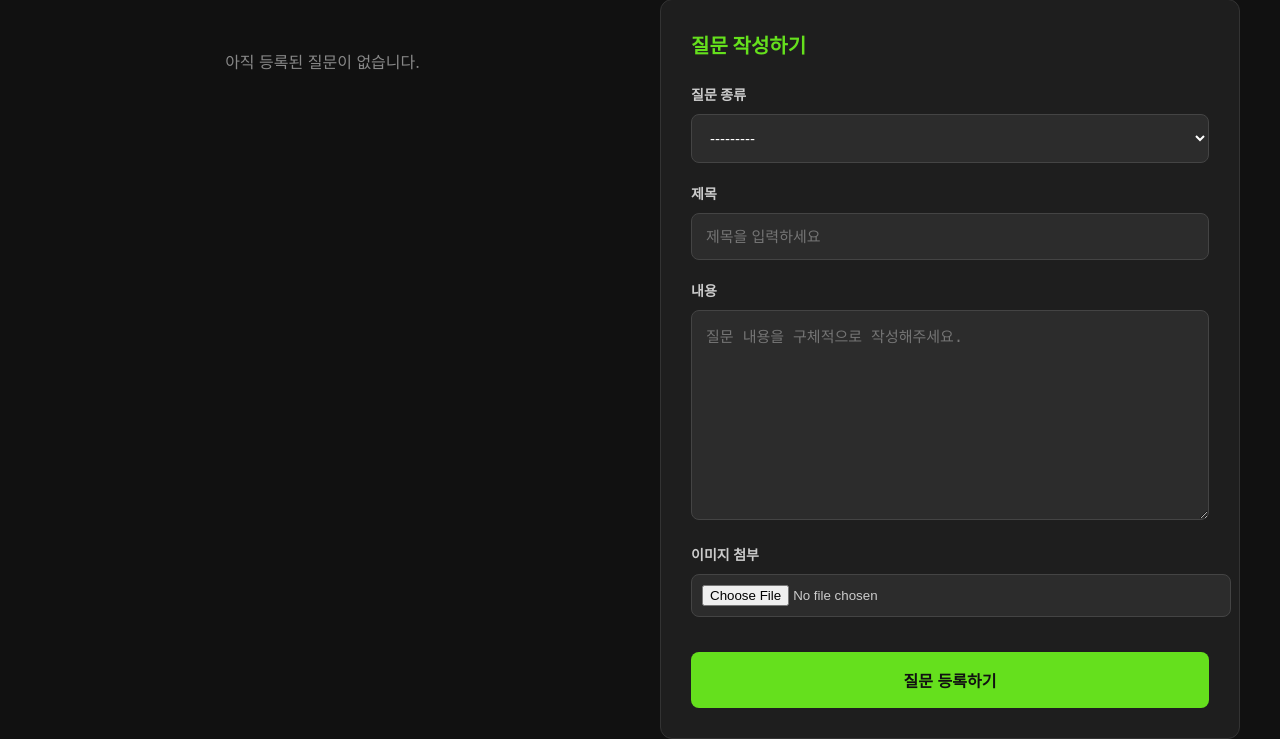
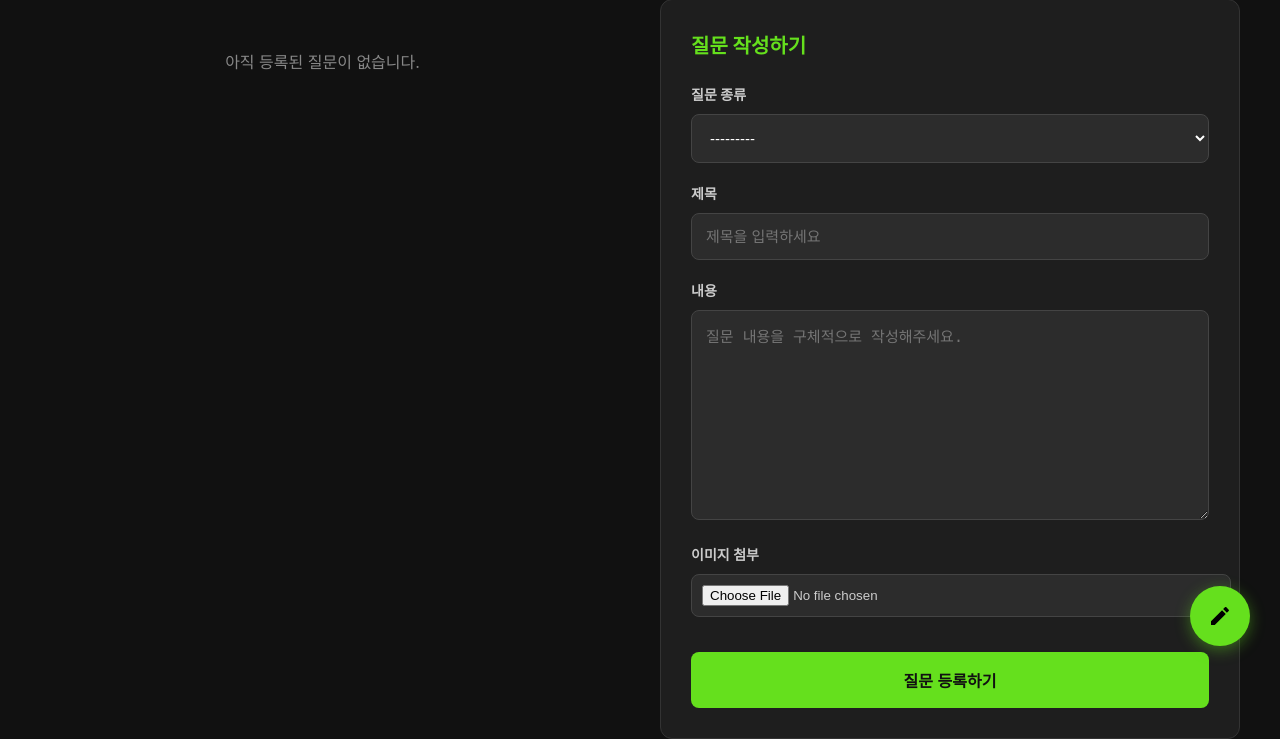
Before and after one commit to Pirogramming-24/hackathon_qteogry, a Django app: template questions/templates/questions/main_ny.html in a window 1280 px wide. Shown: the part 202-941 px from the top of the page. Run offline with Django 5.2, Linux system fonts and the light colour scheme; the template is opened without the code that fills it: values that come from a table or form of the project are taken from there, others are empty.

Commit message:
feat: 글쓰기 플로팅 버튼 추가

```diff
--- a/questions/static/questions/css/main_ny.css
+++ b/questions/static/questions/css/main_ny.css
@@ -216,3 +216,29 @@ body {
     background-color: #52C015; /* 살짝 어두운 연두 */
     transform: translateY(-2px);
 }
+
+/* [글쓰기 플로팅 버튼 - 왼쪽 구석 고정 수정본] */
+.floating-btn_ny {
+    position: fixed; /* 화면 스크롤 상관없이 고정 */
+    bottom: 30px;    /* 바닥에서 30px 위로 */
+    right: 30px;      /* 왼쪽 벽에서 30px 떨어짐 */
+
+    width: 60px;
+    height: 60px;
+    background-color: #65E01D; /* 형광 연두 */
+    border-radius: 50%; /* 완전 원형 */
+
+    display: flex;
+    justify-content: center;
+    align-items: center;
+
+    box-shadow: 0 4px 15px rgba(101, 224, 29, 0.4); /* 형광 그림자 */
+    transition: transform 0.2s, background-color 0.2s;
+    z-index: 9999; /* 제일 위에 뜨도록 숫자 높게 설정 */
+}
+
+.floating-btn_ny:hover {
+    background-color: #52C015;
+    transform: translateY(-3px) scale(1.05); /* 마우스 올리면 살짝 커짐 */
+    box-shadow: 0 6px 20px rgba(101, 224, 29, 0.6);
+}
--- a/questions/templates/questions/main_ny.html
+++ b/questions/templates/questions/main_ny.html
@@ -45,7 +45,7 @@
 
                 <div class="card-footer_ny">
                     <span>{{ question.created_at|date:"Y.m.d" }}</span>
-                    <span>저도 궁금해요 ❤️ {{ question.likes.count }}</span>
+                    <span>저도 궁금해요 😢 {{ question.likes.count }}</span>
                 </div>
             </div>
             {% empty %}
@@ -53,6 +53,12 @@
                     아직 등록된 질문이 없습니다.
                 </p>
             {% endfor %}
+
+            <a href="{% url 'questions:question_main' session.id %}" class="floating-btn_ny" title="질문 작성하기">
+                <svg width="24" height="24" viewBox="0 0 24 24" fill="none" xmlns="http://www.w3.org/2000/svg">
+                    <path d="M3 17.25V21H6.75L17.81 9.94L14.06 6.19L3 17.25ZM20.71 7.04C21.1 6.65 21.1 6.02 20.71 5.63L18.37 3.29C17.98 2.9 17.35 2.9 16.96 3.29L15.13 5.12L18.88 8.87L20.71 7.04Z" fill="black"/>
+                </svg>
+            </a>
         </section>
 
         <section class="write-section_ny">
```
